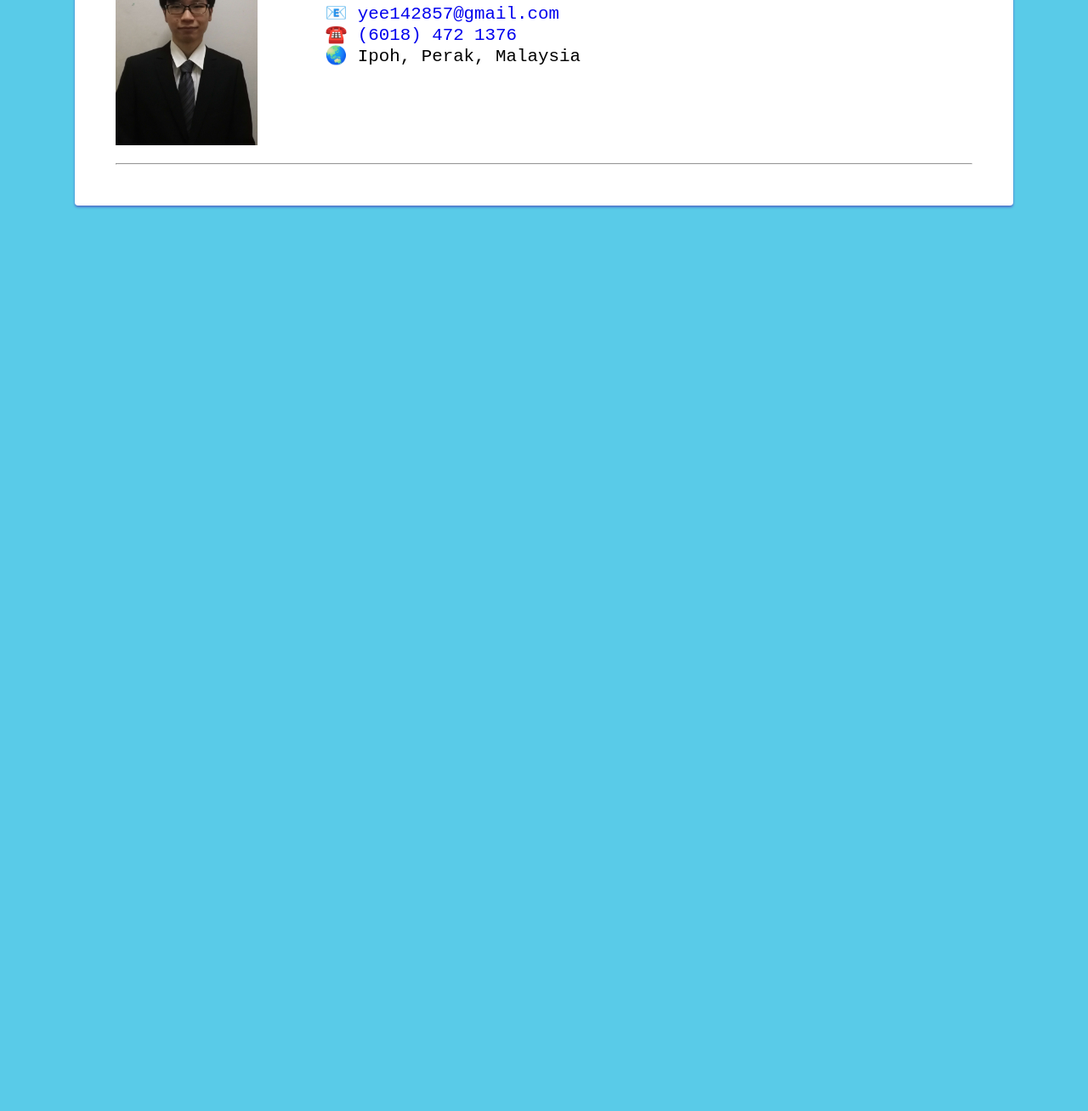
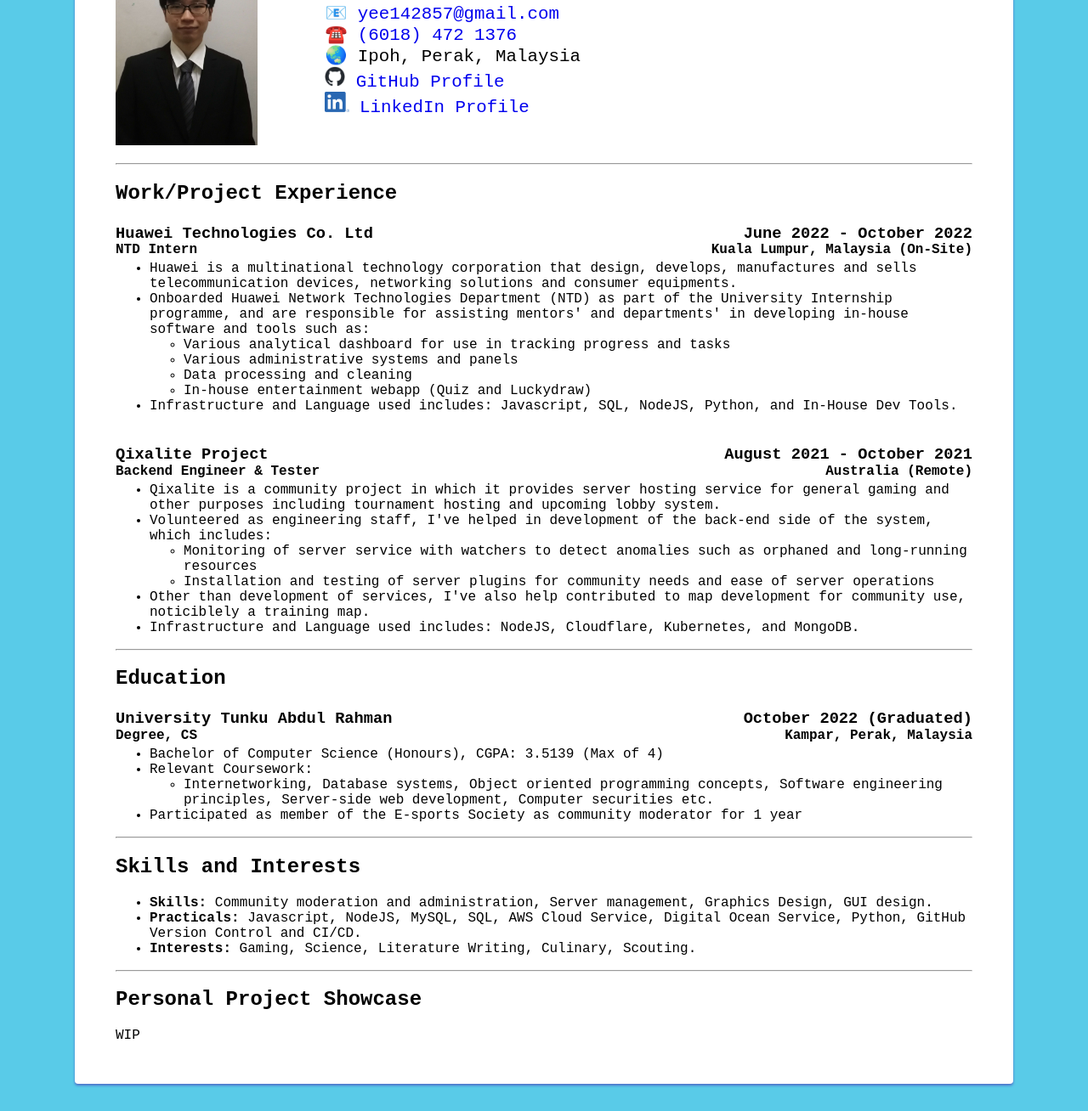
Before and after one commit to SammyDeAgent/sammy-resume, a plain HTML site: page src/index.html in a window 1280 px wide. Shown: the part 149-1457 px from the top of the page at 85% size. Before the commit the page ends 800 px from the top, so only its background shows below. Drawn offline with Linux system fonts and the light colour scheme.

Commit message:
Added some infos

```diff
--- a/src/css/index.css
+++ b/src/css/index.css
@@ -12,7 +12,7 @@
 
 html {
   background-color: var(--electric-blue);
-  font-family: 'Courier New', Courier, monospace;
+  font-family:'Courier New', Courier, monospace;
 }
 
 @media only screen and (max-width: 768px) {
@@ -48,6 +48,18 @@
 
 .section-divider {
   margin: 0 1rem;
+}
+
+.column-flex{
+  display: flex;
+  justify-content: space-between;
+  margin: -1rem 0 -0.5rem 0;
+  height: 2.2rem;
+}
+
+.profile-img{
+  width: auto;
+  height: 1.5rem;
 }
 
 /*==========================================================================*/
@@ -116,6 +128,30 @@
   opacity: 1;
 }
 
+.inline{
+  display: inline;
+}
+
+.block{
+  display: block;
+}
+
+.flex{
+  display: flex;
+}
+
+.strong{
+ font-weight: bold;
+}
+
+.floating-left{
+  float: left;
+}
+
+.floating-right {
+  float: right;
+}
+
 /*==========================================================================*/
 
 /* Animations */
--- a/src/index.html
+++ b/src/index.html
@@ -17,10 +17,10 @@
   <meta name="og:locale" content="en_US" />
 
   <!-- Open Graph Metadata -->
-  <meta property="og:site_name" content="Sammy's Resume" />
+  <meta property="og:site_name" content="SammyDeAgent" />
   <meta property="og:type" content="website" />
-  <meta property="og:title" content="Sammy's Resume" />
-  <meta property="og:description" content="Sammy's Personal Resume page." />
+  <meta property="og:title" content="Portfolio" />
+  <meta property="og:description" content="Sammy's Personal Resume/Portfolio page." />
   <meta property="og:url" content="https://sammydeagent.github.io/sammy_resume/src/" />
   <!-- <meta property="og:image" content="https://cytokine-osmium.xyz/img/Osmium_Backdrop.png" /> -->
   <meta property="og:image:width" content="2000" />
@@ -59,11 +59,106 @@
           <a href="mailto:yee142857@gmail.com">📧 yee142857@gmail.com</a>
           <a href="tel:+60184721376">☎️ (6018) 472 1376</a>
           <a>🌏 Ipoh, Perak, Malaysia</a>
+          <a href="https://github.com/SammyDeAgent"><img class="profile-img" src="media/img/github-mark.png"> GitHub Profile</a>
+          <a href="https://www.linkedin.com/in/yee-zi-yang-90a462200/"><img class="profile-img"
+              src="media/img/LI-In-Bug.png"> LinkedIn Profile</a>
         </div>
       </div>
     </div>
     <hr class="section-divider">
+
+    <!-- Create a tab panel here -->
+
     <div class="section">
+
+      <h2>Work/Project Experience</h2>
+
+      <div class="column-flex">
+        <h3>Huawei Technologies Co. Ltd</h3>
+        <h3>June 2022 - October 2022</h3>
+      </div>
+      <div class="column-flex">
+        <h4>NTD Intern</h4>
+        <h4>Kuala Lumpur, Malaysia (On-Site)</h4>
+      </div>
+      <ul>
+        <li>Huawei is a multinational technology corporation that design, develops, manufactures and sells telecommunication devices, networking solutions and consumer equipments.</li>
+        <li>Onboarded Huawei Network Technologies Department (NTD) as part of the University Internship programme, and are responsible for assisting mentors' and departments' in developing in-house software and tools such as:
+          <ul>
+            <li>Various analytical dashboard for use in tracking progress and tasks </li>
+            <li>Various administrative systems and panels</li>
+            <li>Data processing and cleaning</li>
+            <li>In-house entertainment webapp (Quiz and Luckydraw)</li>
+          </ul>
+        </li>
+        <li>Infrastructure and Language used includes: Javascript, SQL, NodeJS, Python, and In-House Dev Tools.</li>
+      </ul>
+
+      <br>
+
+      <div class="column-flex">
+        <h3>Qixalite Project</h3>
+        <h3>August 2021 - October 2021</h3>
+      </div>
+      <div class="column-flex">
+        <h4>Backend Engineer & Tester</h4>
+        <h4>Australia (Remote)</h4>
+      </div>
+      <ul>
+        <li>Qixalite is a community project in which it provides server hosting service for general gaming and other
+          purposes including tournament hosting and upcoming lobby system.</li>
+        <li>Volunteered as engineering staff, I've helped in development of the back-end side of the system, which
+          includes:
+          <ul>
+            <li>Monitoring of server service with watchers to detect anomalies such as orphaned and long-running
+              resources</li>
+            <li>Installation and testing of server plugins for community needs and ease of server operations </li>
+          </ul>
+        </li>
+        <li>Other than development of services, I've also help contributed to map development for community use,
+          noticiblely a training map.</li>
+        <li>Infrastructure and Language used includes: NodeJS, Cloudflare, Kubernetes, and MongoDB.</li>
+      </ul>
+
+      <hr>
+
+      <h2>Education</h2>
+
+      <div class="column-flex">
+        <h3>University Tunku Abdul Rahman</h3>
+        <h3>October 2022 (Graduated)</h3>
+      </div>
+      <div class="column-flex">
+        <h4>Degree, CS</h4>
+        <h4>Kampar, Perak, Malaysia</h4>
+      </div>
+      <ul>
+        <li>Bachelor of Computer Science (Honours), CGPA: 3.5139 (Max of 4)</li>
+        <li>Relevant Coursework:
+          <ul>
+            <li>Internetworking, Database systems, Object oriented programming concepts, Software engineering
+              principles,
+              Server-side web development, Computer securities etc.</li>
+          </ul>
+        </li>
+        <li>Participated as member of the E-sports Society as community moderator for 1 year</li>
+      </ul>
+
+      <hr>
+
+      <h2>Skills and Interests</h2>
+      <ul>
+        <li><strong>Skills:</strong> Community moderation and administration, Server management, Graphics Design, GUI
+          design.</li>
+        <li><strong>Practicals:</strong> Javascript, NodeJS, MySQL, SQL, AWS Cloud Service, Digital Ocean Service,
+          Python, GitHub Version Control and CI/CD.</li>
+        <li><strong>Interests:</strong> Gaming, Science, Literature Writing, Culinary, Scouting.</li>
+      </ul>
+
+       <hr>
+
+       <h2>Personal Project Showcase</h2>
+       WIP
 
     </div>
   </div>
```
Also changed, not shown: src/media/img/LI-In-Bug.png (added), src/media/img/github-mark.png (added), 1 other file.
